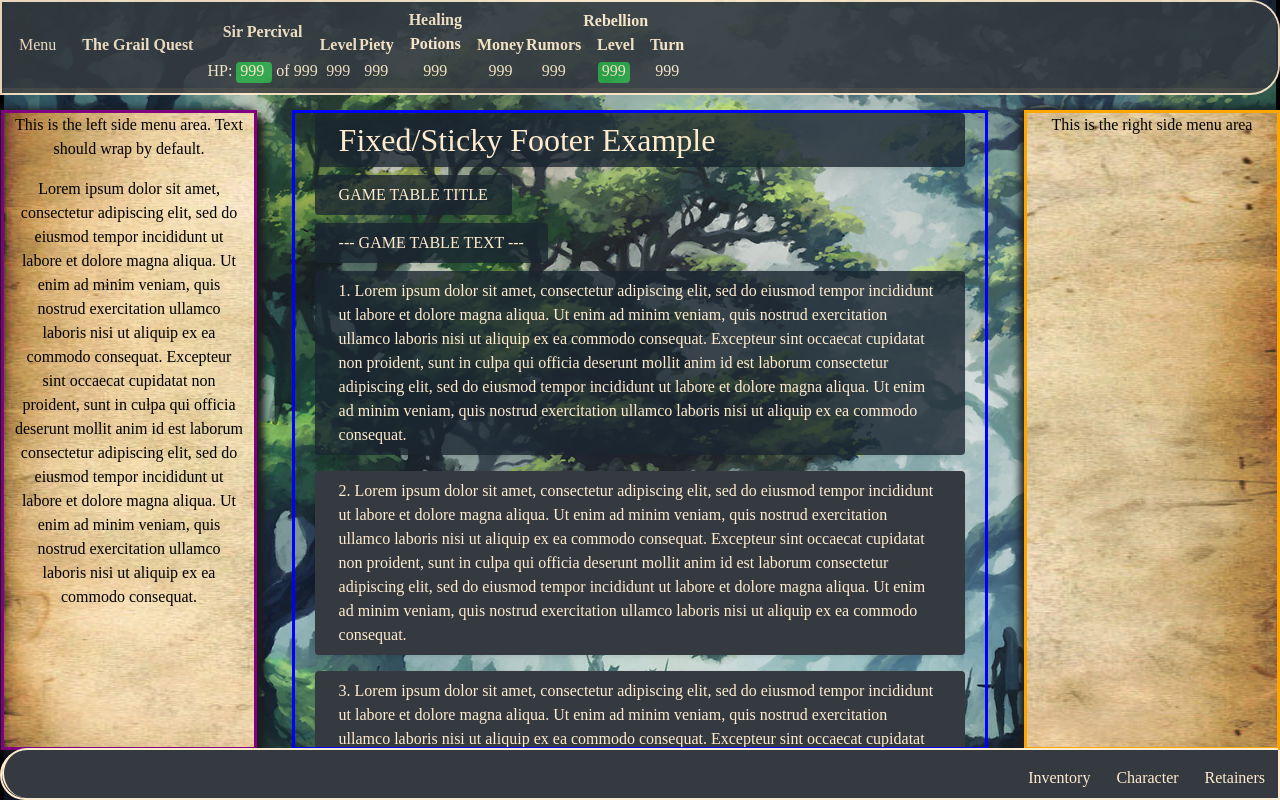
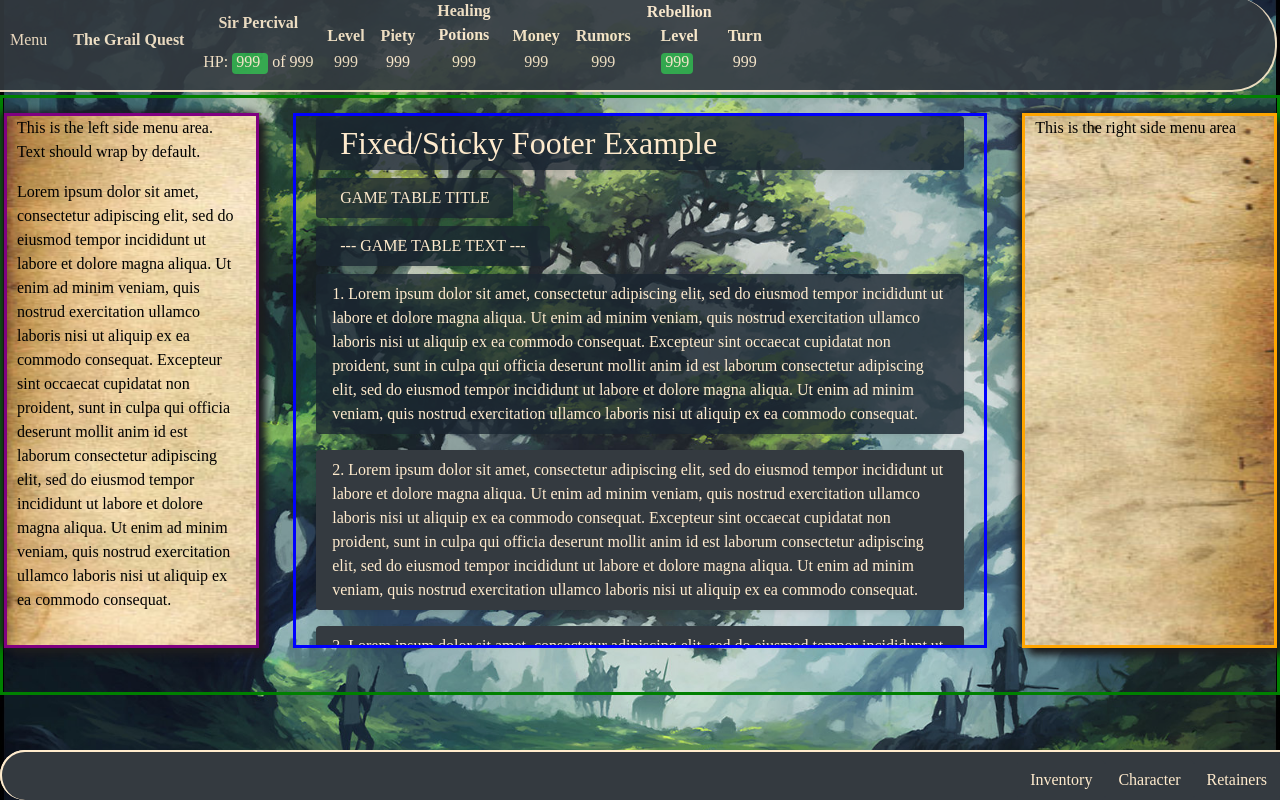
Before and after one commit to nicksessa/Paladin, a website: page newLayout1.html in a window 1280 px wide. Drawn offline with nearby package versions, Linux system fonts and the light colour scheme; a web font is replaced by a local one.

Commit message:
changed the scrollbars and other layout details

```diff
--- a/newLayout1.html
+++ b/newLayout1.html
@@ -45,38 +45,37 @@ body {
 }
 
 .header {
-  position: fixed;
   position: relative;
+
   padding: 0px;
 
-  top: 0px;
-  left: 0px;
+  top: -3px;
+  left: -3px;
 
   min-height: 30px;
   height: 95px;
+  width: 100%;
 
-  width: 100%;
   text-align: center;
   background-color: blue;
   color: white;
   overflow-y: auto;
 
-
-      border-bottom-right-radius: 30px;
-      border-top-right-radius: 30px;
-      opacity: 0.9;
-      border: 2px solid blanchedalmond;
-      color: blanchedalmond;
-background-color: #ff5500;
-background-color: #464646;
-
+  border-bottom-right-radius: 45px;
+  border-top-right-radius: 45px;
+  opacity: 0.9;
+  border: 2px solid blanchedalmond;
+  color: blanchedalmond;
+  background-color: #ff5500;
+  background-color: #464646;
+  background-color: red;
 }
 
 
 .leftSide {
   left: 1px;
-  position: fixed;
   position: absolute;
+
   border-style: solid;
   border-color: purple;
   padding: 0px;
@@ -84,15 +83,26 @@ background-color: #464646;
   padding-right: 10px;
 
   margin-top: 15px;
-  margin-bottom: auto;
 
-  height: 80%;
+  height: 90%;
   width: 20%;
+
+  padding-right: 20px;
+
   text-align: center;
+  text-align: left;
 
   overflow-y: auto;
+  overflow-y: hidden;
 
   color: black;
+}
+
+
+
+.leftSide:hover {
+  overflow-y: auto;
+  padding-right: 3px;
 }
 
 .sideMenuBtn {
@@ -112,31 +122,48 @@ background-color: #464646;
   position: fixed;
   position: absolute;
 
+
   border-style: solid;
   border-color: orange;
   padding: 0px;
   padding-left: 10px;
-  padding-right: 10px;
+  padding-right: 20px;
 
-  margin-top: 5%;
   margin-top: 15px;
 
-  height: 80%;
+  height: 90%;
   width: 20%;
-  text-align: center;
+  text-align: left;
 
   right: 0px;
   overflow-y: auto;
+  overflow-y: hidden;
 
   color: black;
 
   /*opacity: 0.6;*/
 }
 
+.rightSide:hover {
+  overflow-y: auto;
+  padding-right: 3px;
+}
+
+#wrapper {
+  position: fixed;
+
+  border-style: solid;
+  border-color: green;
+
+  height: 75%;
+  width: 100%;
+}
+
 #mainBody {
   color: blanchedalmond;
 
   position: absolute;
+
   border-style: solid;
   border-color: blue;
 
@@ -144,25 +171,31 @@ background-color: #464646;
   padding-left: 20px;
   padding-right: 20px;
 
-  margin-top: 5%;
   margin-top: 15px;
+
 
   margin-left: 10px;
   margin-right: 10px;
 
-  height: 80%;
+  height: 90%;
 
   width: auto;
   left: 22%;
   right: 22%;
 
   overflow-y: auto;
+  overflow-y: hidden;
+}
 
+#mainBody:hover {
+  overflow-y: auto;
+  padding-right: 3px;
 }
 
 .footer {
+   position: absolute;
    position: fixed;
-   position: absolute;
+
    left: 0;
    bottom: 0;
    width: 100%;
@@ -174,15 +207,13 @@ background-color: #464646;
    border: 2px solid blanchedalmond;
    border-top-left-radius: 30px;
    border-bottom-left-radius: 30px;
-   /*position: fixed;*/
-   /*right: 0;*/
-   bottom: 0;
+
    /*width: 50%;*/
    background: rgba(41, 43, 44, 0.8);
    text-align: center;
 
 }
-
+/*
 @media screen and (max-height: 550px) {
   .leftSide {
     height: 75%;
@@ -219,7 +250,7 @@ background-color: #464646;
     height: 55%;
   }
 }
-
+*/
 .parchment {
   background-image: url("http://drive.google.com/uc?export=view&id=1ekfXcSNZ2xz4JmwGsq1xjx1ywGM5J7Sw");
   background-image: url("./images/Parchment.jpg");
@@ -264,8 +295,8 @@ background-color: #464646;
 </head>
 <body>
 
-<div class="header">
-      <div class="pt-0 bg-dark d-flex flex-wrap topBar p-1 border-left-0 border-top-0">
+
+      <div class="header pt-0 pb-2 bg-dark d-flex flex-wrap topBar border-left-0 border-top-0">
         <button type="button" class="btn btn-dark" data-toggle="collapse" data-target="#collapseExample"
           aria-expanded="false" aria-controls="collapseExample">Menu</button>
 
@@ -280,18 +311,18 @@ background-color: #464646;
           <tr>
             <th class="m-0 p-0">
               <button onclick="setCharacterModal()" data-toggle="modal" href="#myModal" type="button" class="btn btn-dark">
-          <span id="topDivCharName" class="text-left"><strong>Sir Percival</strong></span>
+          <span id="topDivCharName" class="text-left px-2"><strong>Sir Percival</strong></span>
 
         </button>
             </th>
-            <th class="align-bottom">Level</th>
-            <th class="align-bottom">Piety</th>
+            <th class="align-bottom px-2">Level</th>
+            <th class="align-bottom px-2">Piety</th>
             <th class="align-bottom"><button onclick="useHealingPotion()" type="button" class="btn btn-dark text-center align-bottom py-0"><strong>Healing <br> Potions</strong>
         </button></th>
-            <th class="align-bottom">Money</th>
-            <th class="align-bottom">Rumors</th>
-            <th class="align-bottom">Rebellion<br> Level</th>
-            <th class="align-bottom">Turn</th>
+            <th class="align-bottom px-2">Money</th>
+            <th class="align-bottom px-2">Rumors</th>
+            <th class="align-bottom px-2">Rebellion<br> Level</th>
+            <th class="align-bottom px-2">Turn</th>
           </tr>
         </thead>
         <tbody>
@@ -316,9 +347,9 @@ background-color: #464646;
 
         </div>
       </div>
-</div>
 
 
+<div id="wrapper">
 
 <div class="leftSide parchment">
   <p>This is the left side menu area.  Text should wrap by default.</p>
@@ -344,18 +375,18 @@ background-color: #464646;
   </div>
 
 <div class="d-flex flex-wrap">
-  <div class="px-4 py-2 my-2 rounded shadow-sm textBlock-bg">
+  <div class="px-3 py-2 my-2 rounded shadow-sm textBlock-bg">
     1. Lorem ipsum dolor sit amet, consectetur adipiscing elit, sed do eiusmod tempor incididunt ut labore et dolore magna aliqua. Ut enim ad minim veniam, quis nostrud exercitation ullamco laboris nisi ut aliquip ex ea commodo consequat. Excepteur sint occaecat cupidatat non proident, sunt in culpa qui officia deserunt mollit anim id est laborum consectetur adipiscing elit, sed do eiusmod tempor incididunt ut labore et dolore magna aliqua. Ut enim ad minim veniam, quis nostrud exercitation ullamco laboris nisi ut aliquip ex ea commodo consequat.
   </div>
 </div>
 
 <div class="d-flex flex-wrap">
-  <div class="px-4 py-2 my-2 bg-dark rounded shadow-sm textBlock-bg">
+  <div class="px-3 py-2 my-2 bg-dark rounded shadow-sm textBlock-bg">
     2. Lorem ipsum dolor sit amet, consectetur adipiscing elit, sed do eiusmod tempor incididunt ut labore et dolore magna aliqua. Ut enim ad minim veniam, quis nostrud exercitation ullamco laboris nisi ut aliquip ex ea commodo consequat. Excepteur sint occaecat cupidatat non proident, sunt in culpa qui officia deserunt mollit anim id est laborum consectetur adipiscing elit, sed do eiusmod tempor incididunt ut labore et dolore magna aliqua. Ut enim ad minim veniam, quis nostrud exercitation ullamco laboris nisi ut aliquip ex ea commodo consequat.
   </div>
 </div>
 <div class="d-flex flex-wrap">
-  <div class="px-4 py-2 my-2 bg-dark rounded shadow-sm textBlock-bg">
+  <div class="px-3 py-2 my-2 bg-dark rounded shadow-sm textBlock-bg">
     3. Lorem ipsum dolor sit amet, consectetur adipiscing elit, sed do eiusmod tempor incididunt ut labore et dolore magna aliqua. Ut enim ad minim veniam, quis nostrud exercitation ullamco laboris nisi ut aliquip ex ea commodo consequat. Excepteur sint occaecat cupidatat non proident, sunt in culpa qui officia deserunt mollit anim id est laborum consectetur adipiscing elit, sed do eiusmod tempor incididunt ut labore et dolore magna aliqua. Ut enim ad minim veniam, quis nostrud exercitation ullamco laboris nisi ut aliquip ex ea commodo consequat.
   </div>
 </div>
@@ -371,6 +402,8 @@ background-color: #464646;
   <p>This is the right side menu area</p>
 </div>
 
+
+</div> <!-- end wrapper -->
 
 <div class="footer">
       <div class="footer textBlock-bg pl-3 pt-2  border-bottom-0 border-right-0 bg-dark d-flex flex-wrap d-flex justify-content-end ">
```
